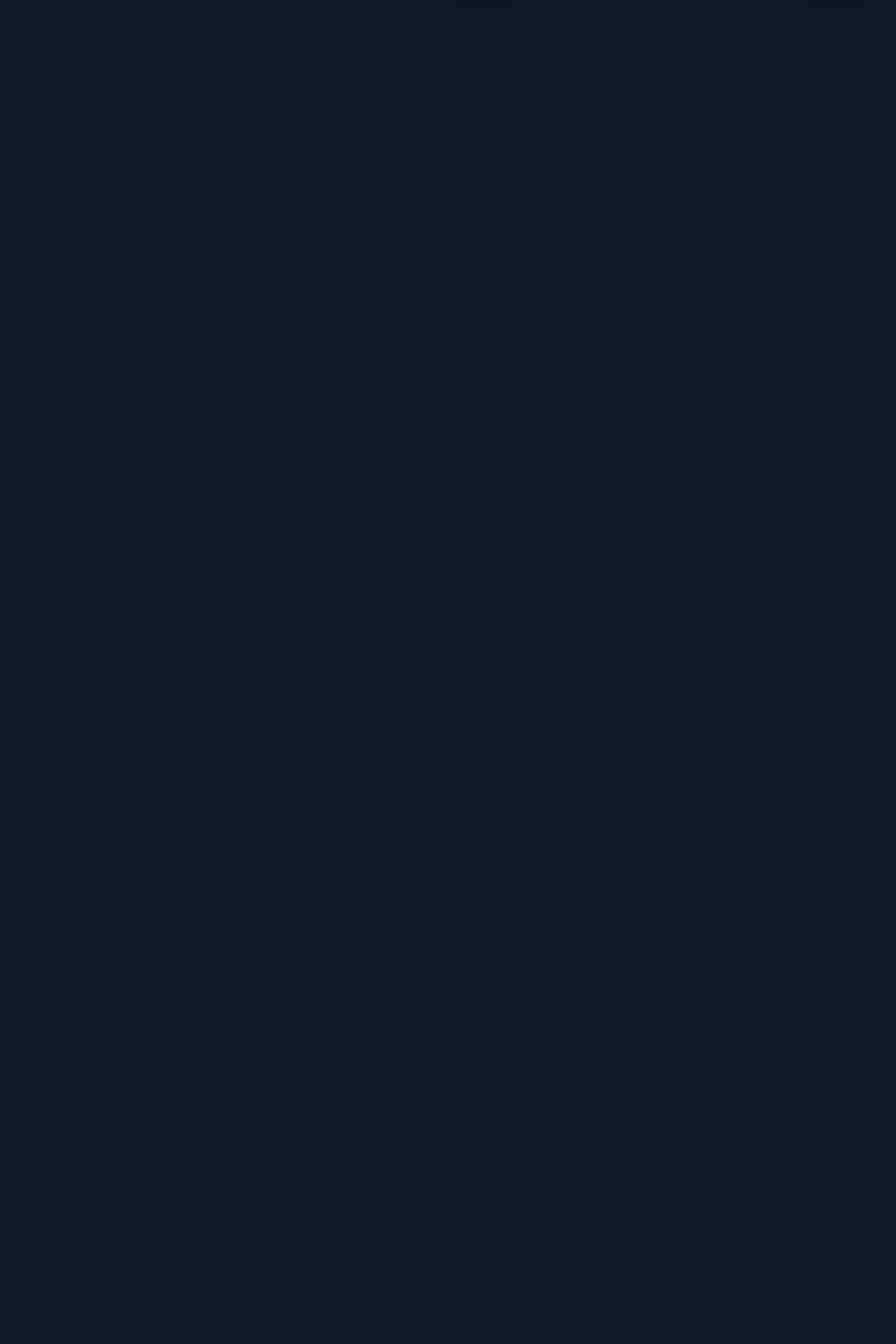
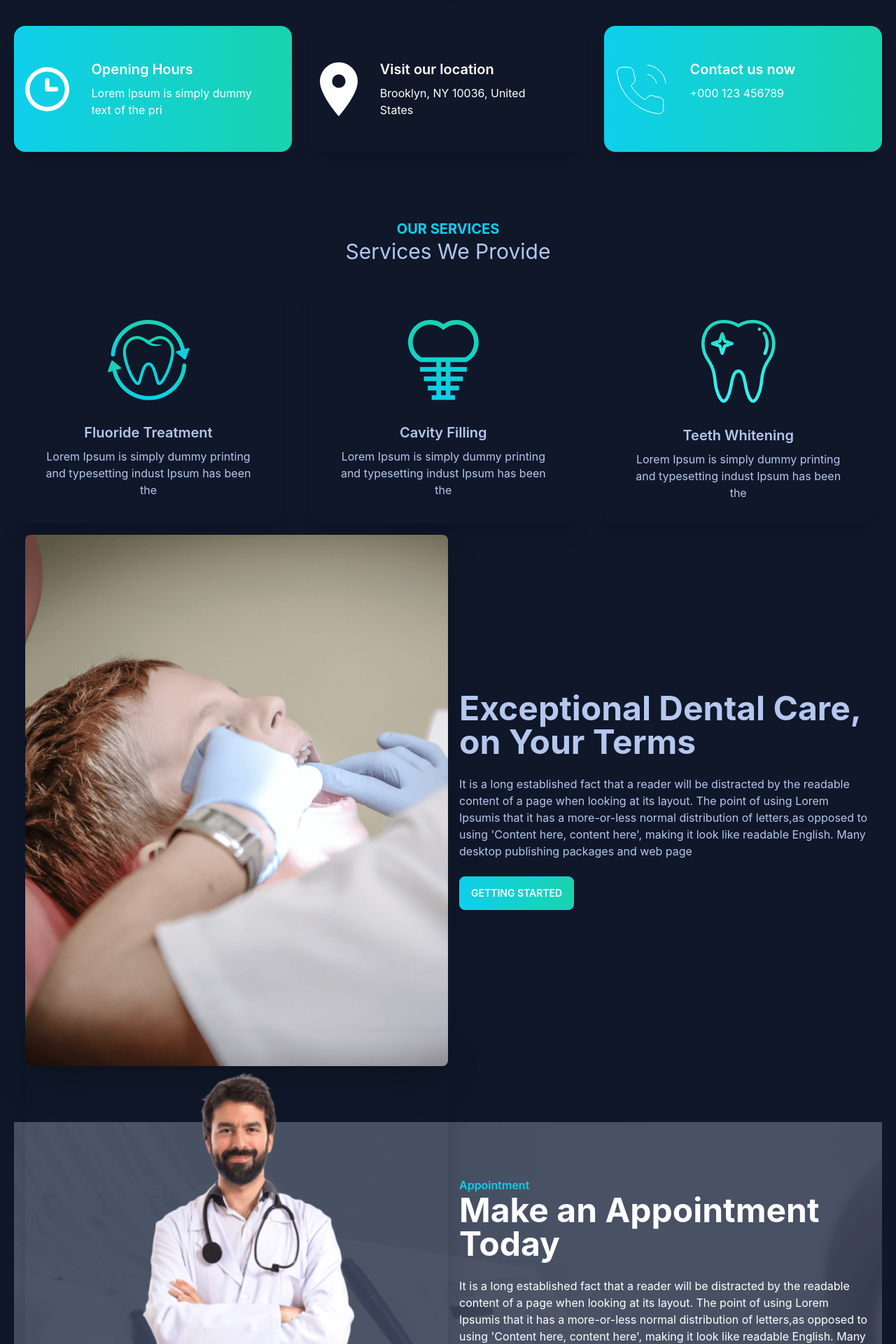
Before and after one commit to Rahat-Ul-Anwar/doctors-portal-client, a React (Create React App) app: page / in a window 1280 px wide. Shown: the part 500-2420 px from the top of the page at 70% size. Before the commit the page ends 800 px from the top, so only its background shows below. Built offline with nearby package versions, Linux system fonts and the light colour scheme.

Commit message:
home section completed

```diff
--- a/src/Pages/Home/Banner/Banner.js
+++ b/src/Pages/Home/Banner/Banner.js
@@ -1,5 +1,6 @@
 import React from "react";
 import chairImg from '../../../assets/images/chair.png';
+import PrimaryButton from "../../../components/PrimaryButton/PrimaryButton";
 
 const Banner = () => {
   return (
@@ -7,7 +8,7 @@
       <div className="hero-content flex-col lg:flex-row-reverse">
         <img
           src={chairImg}
-          className=" rounded-lg shadow-2xl w-1/2"
+          className=" rounded-lg shadow-2xl lg:w-1/2"
           alt=""
         />
         <div>
@@ -15,7 +16,7 @@
           <p className="py-6">
           Lorem Ipsum is simply dummy text of the printing and typesetting industry. Lorem Ipsum has been the industry's standard dummy text ever since the
           </p>
-          <button className="btn btn-primary bg-gradient-to-r from-primary to-secondary text-white">Get Started</button>
+          <PrimaryButton>Getting Started</PrimaryButton>
         </div>
       </div>
     </div>
--- /dev/null
+++ b/src/Pages/Home/DentalCare/DentalCare.js
@@ -0,0 +1,20 @@
+import React from 'react';
+import treatment from '../../../assets/images/treatment.png';
+import PrimaryButton from '../../../components/PrimaryButton/PrimaryButton';
+
+const DentalCare = () => {
+    return (
+        <div className="hero">
+  <div className="hero-content flex-col lg:flex-row">
+    <img src={treatment} className=" rounded-lg shadow-2xl lg:w-1/2" alt='' />
+    <div>
+      <h1 className="text-5xl font-bold">Exceptional Dental Care, on Your Terms</h1>
+      <p className="py-6">It is a long established fact that a reader will be distracted by the readable content of a page when looking at its layout. The point of using Lorem Ipsumis that it has a more-or-less normal distribution of letters,as opposed to using 'Content here, content here', making it look like readable English. Many desktop publishing packages and web page</p>
+     <PrimaryButton>Getting Started</PrimaryButton>
+    </div>
+  </div>
+</div>
+    );
+};
+
+export default DentalCare;
--- a/src/Pages/Home/Home/Home.js
+++ b/src/Pages/Home/Home/Home.js
@@ -1,10 +1,20 @@
 import React from 'react';
 import Banner from '../Banner/Banner';
+import DentalCare from '../DentalCare/DentalCare';
+import InfoCards from '../InfoCards/InfoCards';
+import MakeAppointment from '../MakeAppointment/MakeAppointment';
+import Services from '../Services/Services';
+import Testimonial from '../Testimonial/Testimonial';
 
 const Home = () => {
     return (
         <div className='mx-5'>
             <Banner></Banner>
+            <InfoCards></InfoCards>
+            <Services></Services>
+            <DentalCare></DentalCare>
+            <MakeAppointment></MakeAppointment>
+            <Testimonial></Testimonial>
         </div>
     );
 };
--- /dev/null
+++ b/src/Pages/Home/InfoCards/InfoCard.js
@@ -0,0 +1,19 @@
+import React from "react";
+
+const InfoCard = ({ card }) => {
+    const { icon, name, description,bgClass } = card;
+  return (
+    <div className={`card p-4 text-white md:card-side bg-base-100 shadow-xl ${bgClass}`}>
+      <figure>
+        <img src={icon} alt="" />
+      </figure>
+      <div className="card-body">
+              <h2 className="card-title">{name}</h2>
+        <p>{description}</p>
+
+      </div>
+    </div>
+  );
+};
+
+export default InfoCard;
--- /dev/null
+++ b/src/Pages/Home/InfoCards/InfoCards.js
@@ -0,0 +1,47 @@
+import React from 'react';
+import InfoCard from './InfoCard';
+import clock from '../../../assets/icons/clock.svg';
+import marker from '../../../assets/icons/marker.svg';
+import phone from '../../../assets/icons/phone.svg';
+
+
+const InfoCards = () => {
+
+    const cardData = [
+        {
+            id: 1,
+            name: "Opening Hours",
+            description: "Lorem Ipsum is simply dummy text of the pri",
+            icon: clock,
+            bgClass:"bg-gradient-to-r from-primary to-secondary"
+        },
+        {
+            id: 2,
+            name: "Visit our location",
+            description: "Brooklyn, NY 10036, United States",
+            icon: marker,
+            bgClass: "bg-accent"
+        },
+        {
+            id: 3,
+            name: "Contact us now",
+            description: "+000 123 456789",
+            icon: phone,
+            bgClass: "bg-gradient-to-r from-primary to-secondary"
+        },
+    ]
+    return (
+        <div className='grid mt-20 gap-6 grid-cols-1 md:grid-cols-2 lg:grid-cols-3'>
+
+            {
+
+
+                cardData.map(card => <InfoCard key={card.id} card={card}></InfoCard>)
+          }
+
+
+        </div>
+    );
+};
+
+export default InfoCards;
--- /dev/null
+++ b/src/Pages/Home/MakeAppointment/MakeAppointment.js
@@ -0,0 +1,36 @@
+import React from "react";
+import doctor from '../../../assets/images/doctor.png';
+import appointment from '../../../assets/images/appointment.png';
+import PrimaryButton from "../../../components/PrimaryButton/PrimaryButton";
+
+const MakeAppointment = () => {
+  return (
+      <section className="mt-16"
+         style={{background:`url(${appointment})`}} >
+      <div className="hero">
+        <div className="hero-content flex-col lg:flex-row">
+          <img
+            src={doctor}
+            className="-mt-36 hidden md:block lg:w-1/2 rounded-lg shadow-2xl"
+            alt=""
+          />
+          <div>
+            <p className="text-primary font-semibold">Appointment</p>
+            <h1 className="text-5xl font-bold text-white">Make an Appointment Today</h1>
+            <p className="py-6 text-white">
+              It is a long established fact that a reader will be distracted by
+              the readable content of a page when looking at its layout. The
+              point of using Lorem Ipsumis that it has a more-or-less normal
+              distribution of letters,as opposed to using 'Content here, content
+              here', making it look like readable English. Many desktop
+              publishing packages and web page
+            </p>
+              <PrimaryButton>Make Appointment</PrimaryButton>
+          </div>
+        </div>
+      </div>
+    </section>
+  );
+};
+
+export default MakeAppointment;
--- /dev/null
+++ b/src/Pages/Home/Services/Service.js
@@ -0,0 +1,23 @@
+import React from "react";
+
+const Service = ({ service }) => {
+    const { name, img, description } = service;
+  return (
+    <div className="card w-96 bg-base-100 shadow-xl">
+      <figure className="px-10 pt-10">
+        <img
+          src={img}
+          alt="Shoes"
+          className="rounded-xl"
+        />
+      </figure>
+      <div className="card-body items-center text-center">
+              <h2 className="card-title">{name}</h2>
+              <p>{description}</p>
+
+      </div>
+    </div>
+  );
+};
+
+export default Service;
--- /dev/null
+++ b/src/Pages/Home/Services/Services.js
@@ -0,0 +1,50 @@
+import React from 'react';
+import fluoride from '../../../assets/images/fluoride.png';
+import cavity from '../../../assets/images/cavity.png';
+import whitening from '../../../assets/images/whitening.png';
+import Service from './Service';
+
+const Services = () => {
+
+    const servicesData = [
+        {
+            id: 1,
+            name: 'Fluoride Treatment',
+            description: "Lorem Ipsum is simply dummy printing and typesetting indust Ipsum has been the",
+            img: fluoride,
+
+        },
+        {
+            id: 2,
+            name: 'Cavity Filling',
+            description: "Lorem Ipsum is simply dummy printing and typesetting indust Ipsum has been the",
+            img: cavity,
+
+        },
+        {
+            id: 3,
+            name: 'Teeth Whitening',
+            description: "Lorem Ipsum is simply dummy printing and typesetting indust Ipsum has been the",
+            img: whitening,
+
+        },
+    ]
+    return (
+        <div>
+            <div className='text-center mt-24'>
+                <h3 className='text-primary font-bold text-xl uppercase'>Our Services</h3>
+                <h2 className='text-3xl'>Services We Provide</h2>
+            </div>
+
+            <div className='grid mt-10 gap-6 grid-cols-1 md:grid-cols-2 lg:grid-cols-3'>
+                {
+                    servicesData.map(service => <Service key={service.id} service={service}></Service>)
+             }
+
+            </div>
+
+        </div>
+    );
+};
+
+export default Services;
--- /dev/null
+++ b/src/Pages/Home/Testimonial/Review.js
@@ -0,0 +1,26 @@
+import React from "react";
+
+const Review = ({ review }) => {
+  const { name, img, location, review: userReview } = review;
+
+  return (
+    <div className="card shadow-xl">
+      <div className="card-body">
+        <p>I{userReview}</p>
+        <div className="card-actions flex items-center justify-start mt-5">
+          <div className="avatar">
+            <div className="w-16 rounded-full ring ring-primary ring-offset-base-100 ring-offset-2">
+              <img src={img} alt="" />
+            </div>
+          </div>
+          <div className="ml-5">
+            <h3>{name}</h3>
+            <p>{location}</p>
+          </div>
+        </div>
+      </div>
+    </div>
+  );
+};
+
+export default Review;
--- /dev/null
+++ b/src/Pages/Home/Testimonial/Testimonial.js
@@ -0,0 +1,56 @@
+import React from "react";
+import quote from "../../../assets/icons/quote.svg";
+import people1 from "../../../assets/images/people1.png";
+import people2 from "../../../assets/images/people2.png";
+import people3 from "../../../assets/images/people3.png";
+import Review from "./Review";
+
+const Testimonial = () => {
+  const reviews = [
+    {
+      _id: 1,
+      name: "Winson Herry",
+      location: "California",
+      img: people1,
+      review:
+        "It is a long established fact that by the readable content of a lot layout. The point of using Lorem a more-or-less normal distribu to using Content here, content",
+    },
+    {
+      _id: 2,
+      name: "Winson Herry",
+      location: "California",
+      img: people2,
+      review:
+        "It is a long established fact that by the readable content of a lot layout. The point of using Lorem a more-or-less normal distribu to using Content here, content",
+    },
+    {
+      _id: 3,
+      name: "Winson Herry",
+      location: "California",
+      img: people3,
+      review:
+        "It is a long established fact that by the readable content of a lot layout. The point of using Lorem a more-or-less normal distribu to using Content here, content",
+    },
+  ];
+  return (
+    <section className="mt-24">
+      <div className="flex justify-between">
+        <div>
+          <h4 className=" text-xl text-primary">Testimonial</h4>
+          <h2 className=" text-3xl">What Our Patients Says</h2>
+        </div>
+        <figure>
+          <img src={quote} alt="" srcset="" className="w-24 lg:w-48" />
+        </figure>
+      </div>
+
+          <div className="grid gap-6 grid-cols-1 md:grid-cols-2 lg:grid-cols-3">
+              {
+                  reviews.map(review => <Review key={review._id} review={review}></Review>)
+              }
+      </div>
+    </section>
+  );
+};
+
+export default Testimonial;
--- /dev/null
+++ b/src/components/PrimaryButton/PrimaryButton.js
@@ -0,0 +1,13 @@
+import React from "react";
+
+const PrimaryButton = ({children}) => {
+  return (
+    <div>
+      <button className="btn btn-primary bg-gradient-to-r from-primary to-secondary text-white">
+        {children}
+      </button>
+    </div>
+  );
+};
+
+export default PrimaryButton;
```
